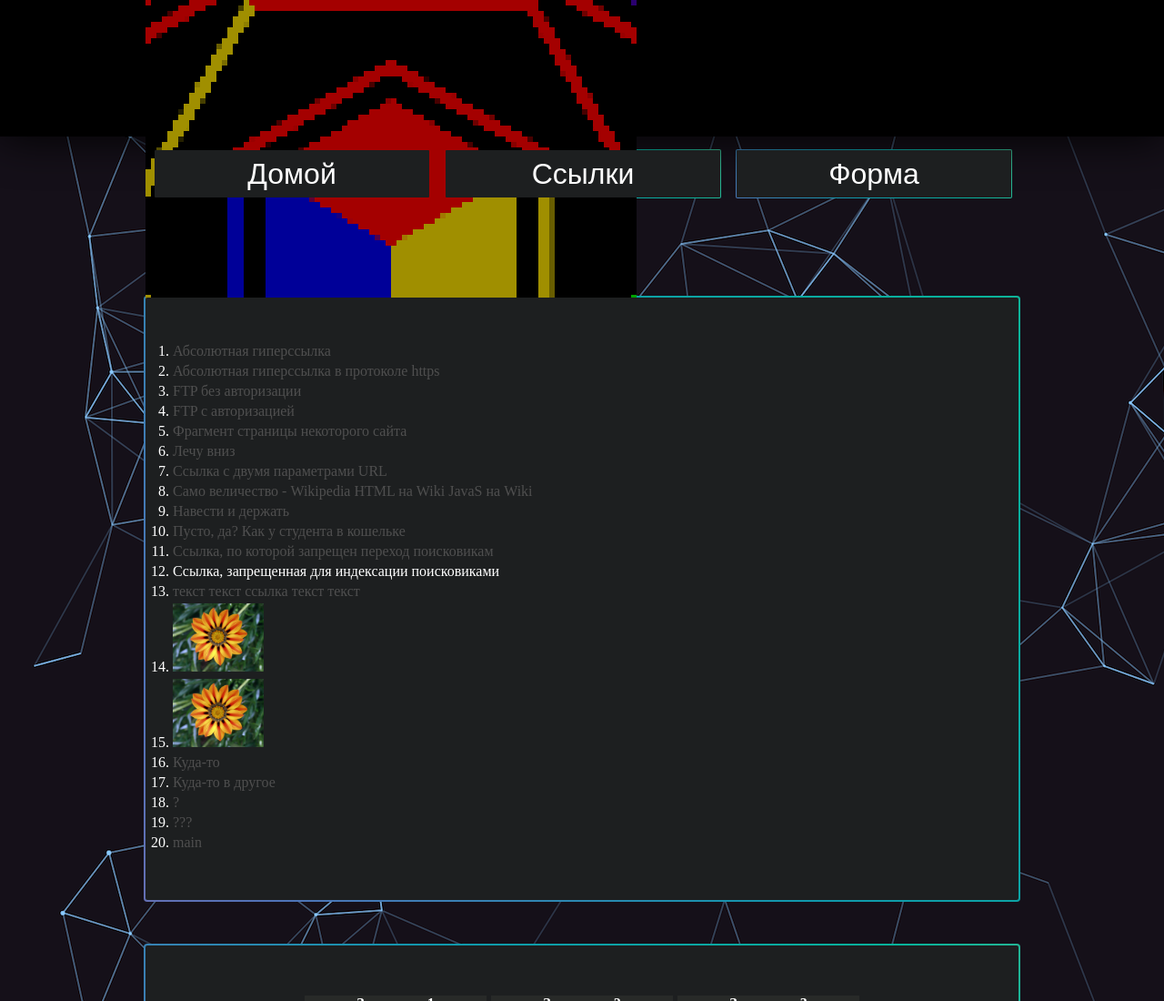
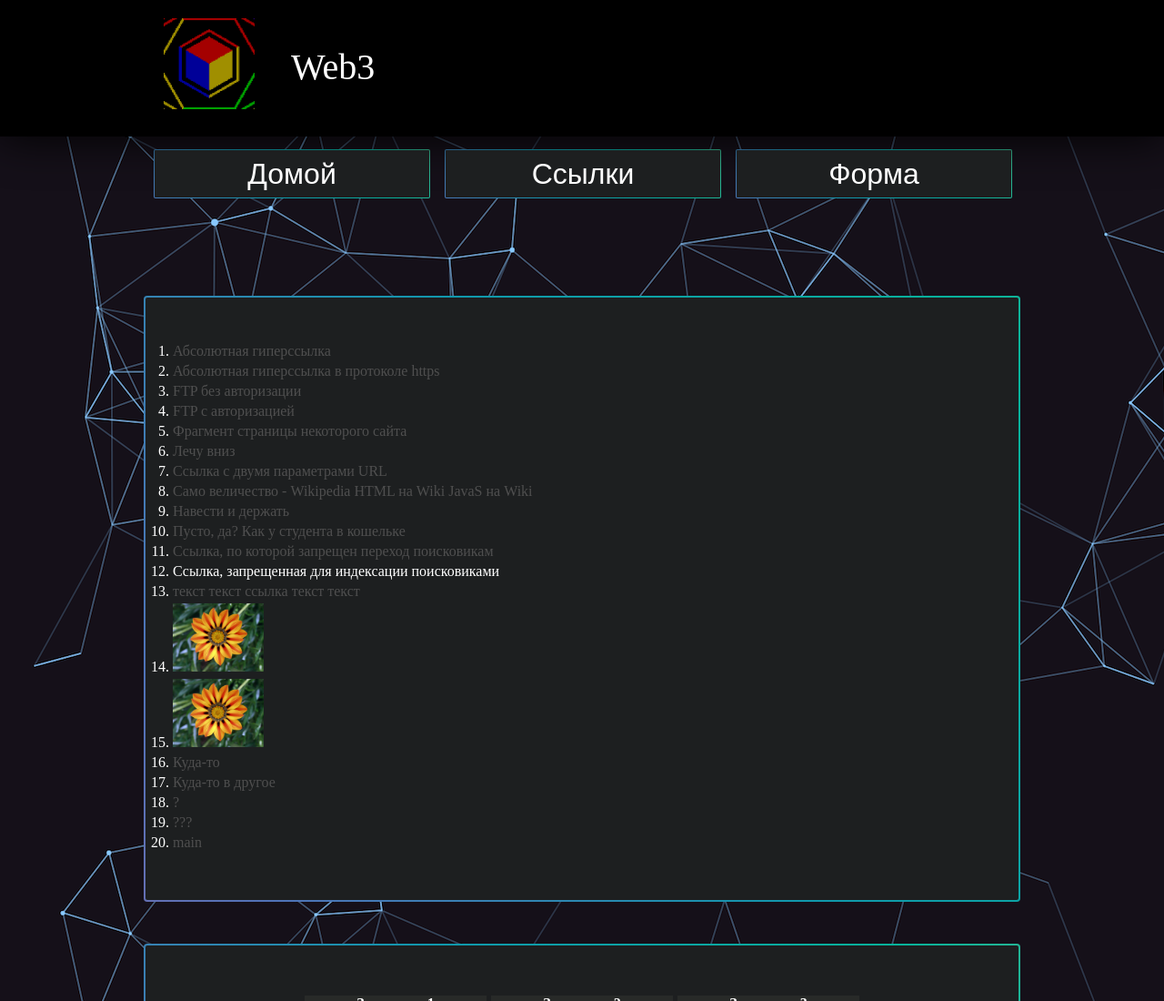
Before and after one commit to ShcoderTarakan/Ex.3, a plain HTML site: page index.html in a window 1280 px wide. Shown: the top 1100 px of the page at 91% size. Drawn offline with Linux system fonts and the light colour scheme.

Commit message:
Update style.css

```diff
--- a/style.css
+++ b/style.css
@@ -34,7 +34,7 @@ html{
     -o-background-size: cover;
     background-size: cover;
 }
-#logo{
+.logo{
     width: 100px;
     height: 100px;
     float:  left;
```
